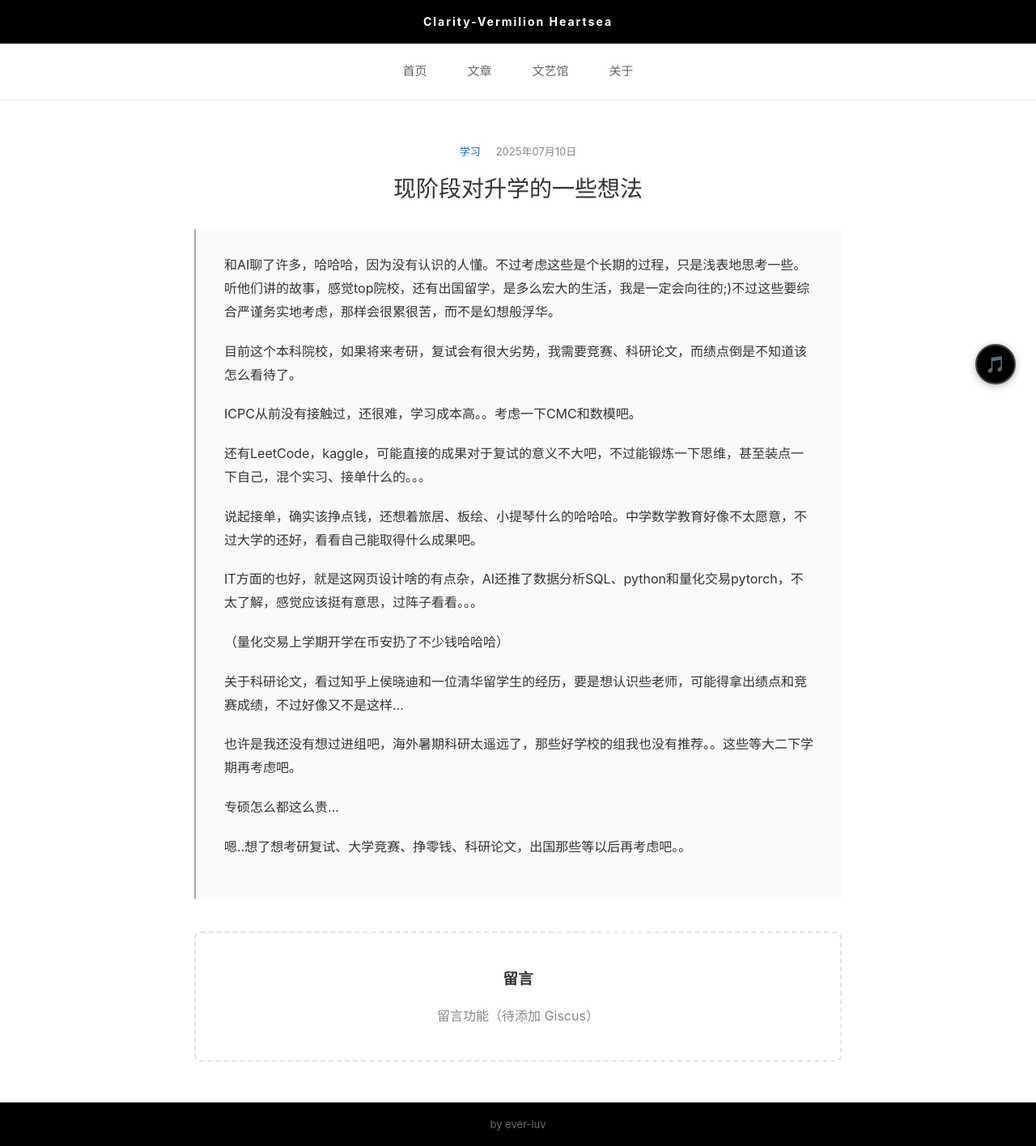
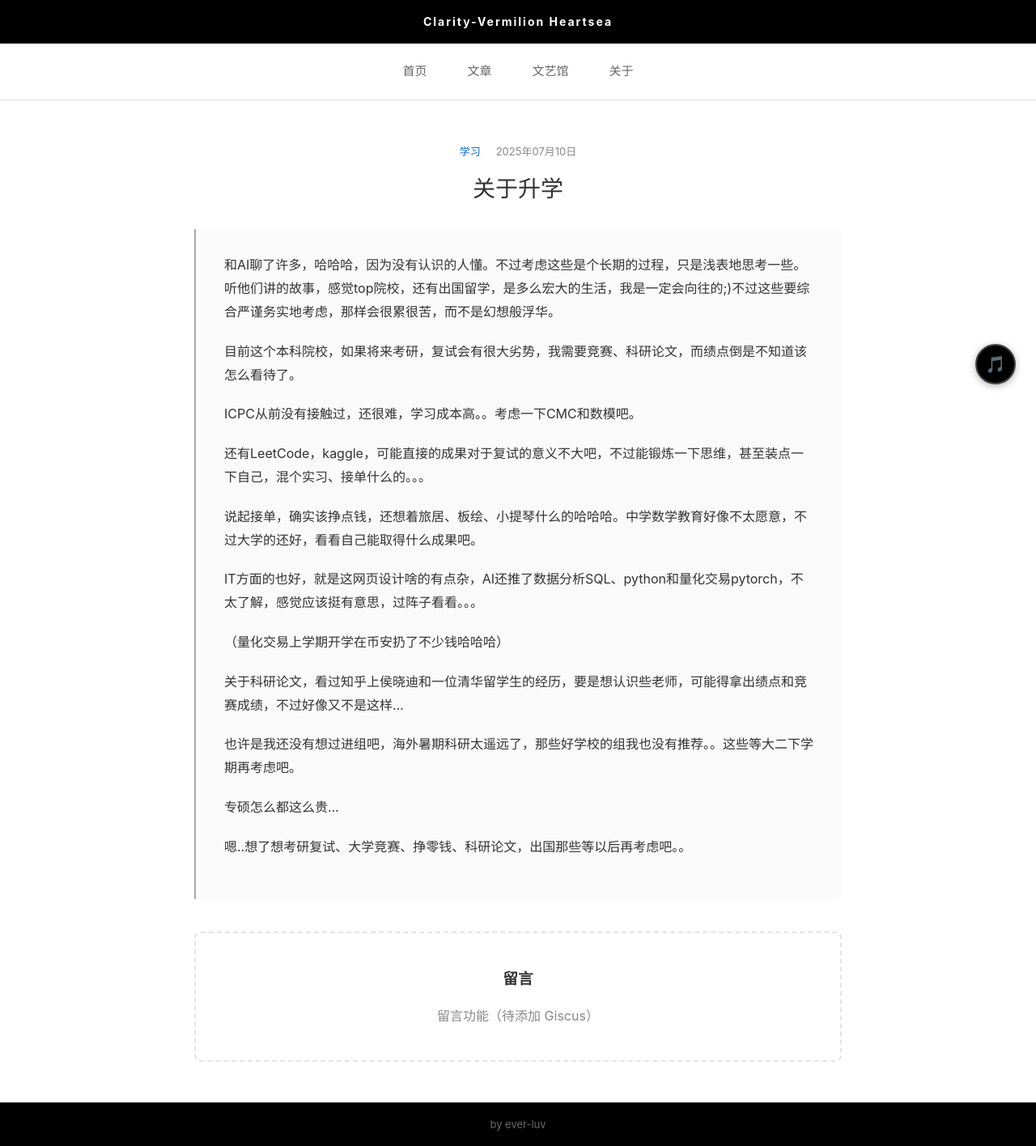
Before and after one commit to ever-luv/ever-luv.github.io, a Jekyll site: the page built from _posts/2025-07-10-about2-study.md, in a window 1280 px wide. Shown: the whole page at 81% size. Built offline with Jekyll 4.4.1, drawn with Linux system fonts in a browser that asks for light colours.

Commit message:
Update post title about academic thoughts

```diff
--- a/_posts/2025-07-10-about2-study.md
+++ b/_posts/2025-07-10-about2-study.md
@@ -1,6 +1,6 @@
 ---
 layout: post
-title: 现阶段对升学的一些想法
+title: 关于升学
 categories: [学习]
 ---
 
```
